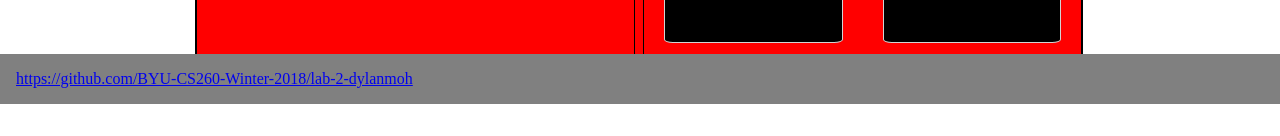
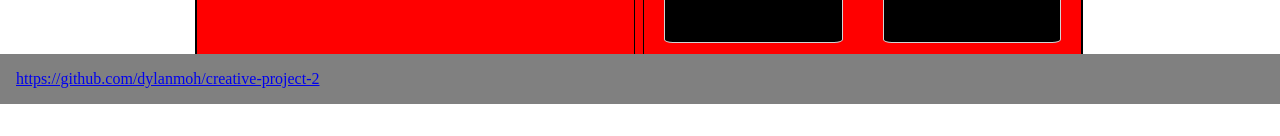
Before and after one commit to dylanmoh/creative-project-2, a plain HTML site: page index.html in a window 1280 px wide. Shown: the part 696-832 px from the top of the page. Drawn offline with nearby package versions, Linux system fonts and the light colour scheme.

Commit message:
update footer

```diff
--- a/index.html
+++ b/index.html
@@ -58,6 +58,6 @@
       </div>
     </div>
 	</div>
-  <footer><a href="https://github.com/BYU-CS260-Winter-2018/lab-2-dylanmoh">https://github.com/BYU-CS260-Winter-2018/lab-2-dylanmoh</a></footer>
+  <footer><a href="https://github.com/dylanmoh/creative-project-2">https://github.com/dylanmoh/creative-project-2</a></footer>
   </body>
 </html>
```
